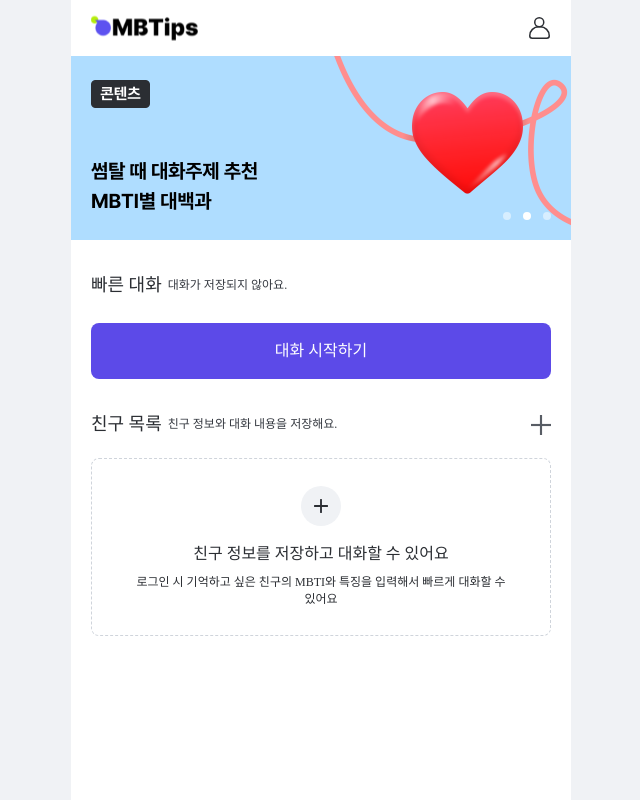
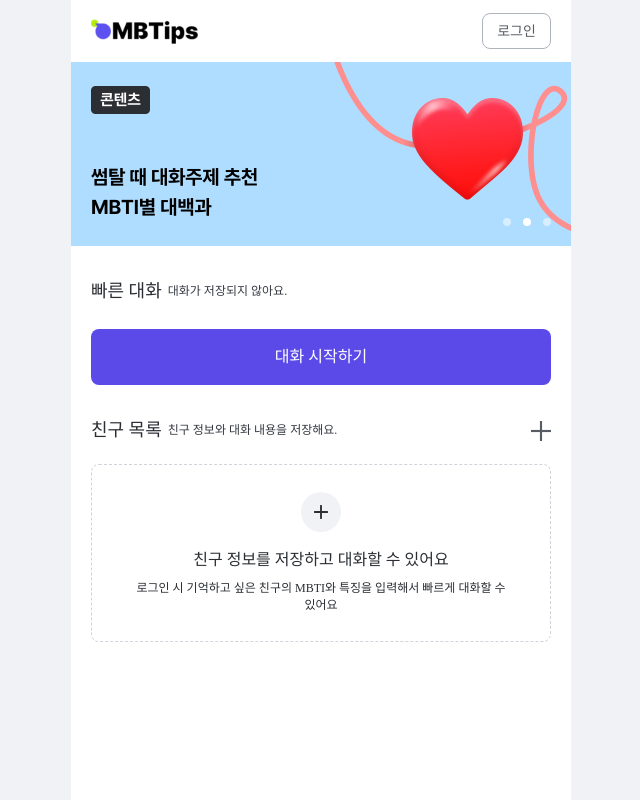
Before and after one commit to MBTips/FE-MBTips, a React (Vite) app: page / in a window 1280 px wide. Shown: the whole page, without its empty margins (319-959 px from the left). Built offline with nearby package versions, Linux system fonts and the light colour scheme; no server answers.

Commit message:
feat: LoginButton a태그로 감싸 /login 페이지로 가도록 설정, Navbar에 로그인 버튼 분기처리

```diff
--- a/src/components/NavBar.tsx
+++ b/src/components/NavBar.tsx
@@ -1,21 +1,26 @@
+import LoginButton from "./button/LoginButton";
+
 const NavBar = () => {
+  // const isLoggedIn = localStorage.getItem("isLoggedIn");
+
+  const isLoggedIn = "true";
+
   return (
-    <div className="flex h-[56px] w-full justify-between">
+    <div className="flex h-[62px] w-full justify-between items-center px-5">
       <img
         src="/public/icon/mbtipslogo.svg"
         alt="Logo"
-        className="ml-[20px]"
         width={110}
         height={31}
       />
 
-      <img
+      {isLoggedIn === "true" ? <LoginButton/> : <img
         src="/public/icon/people.svg"
         alt="Login Done"
         className="mx-auto mr-[20px]"
         width={24}
         height={24}
-      />
+      />}
     </div>
   );
 };
--- a/src/components/button/LoginButton.tsx
+++ b/src/components/button/LoginButton.tsx
@@ -1,8 +1,10 @@
 const LoginButton = () => {
   return (
-    <button className="border-[0.8px] border-gray-300 px-4 py-0.5 rounded-lg font-bold text-gray-600 text-sm">
+    <a href="/login">
+      <button className="w-[69px] h-[36px] border-[0.8px] border-gray-300 rounded-lg font-bold text-gray-600 text-md">
       로그인
-    </button>
+      </button>
+    </a>
   );
 };
 
```
